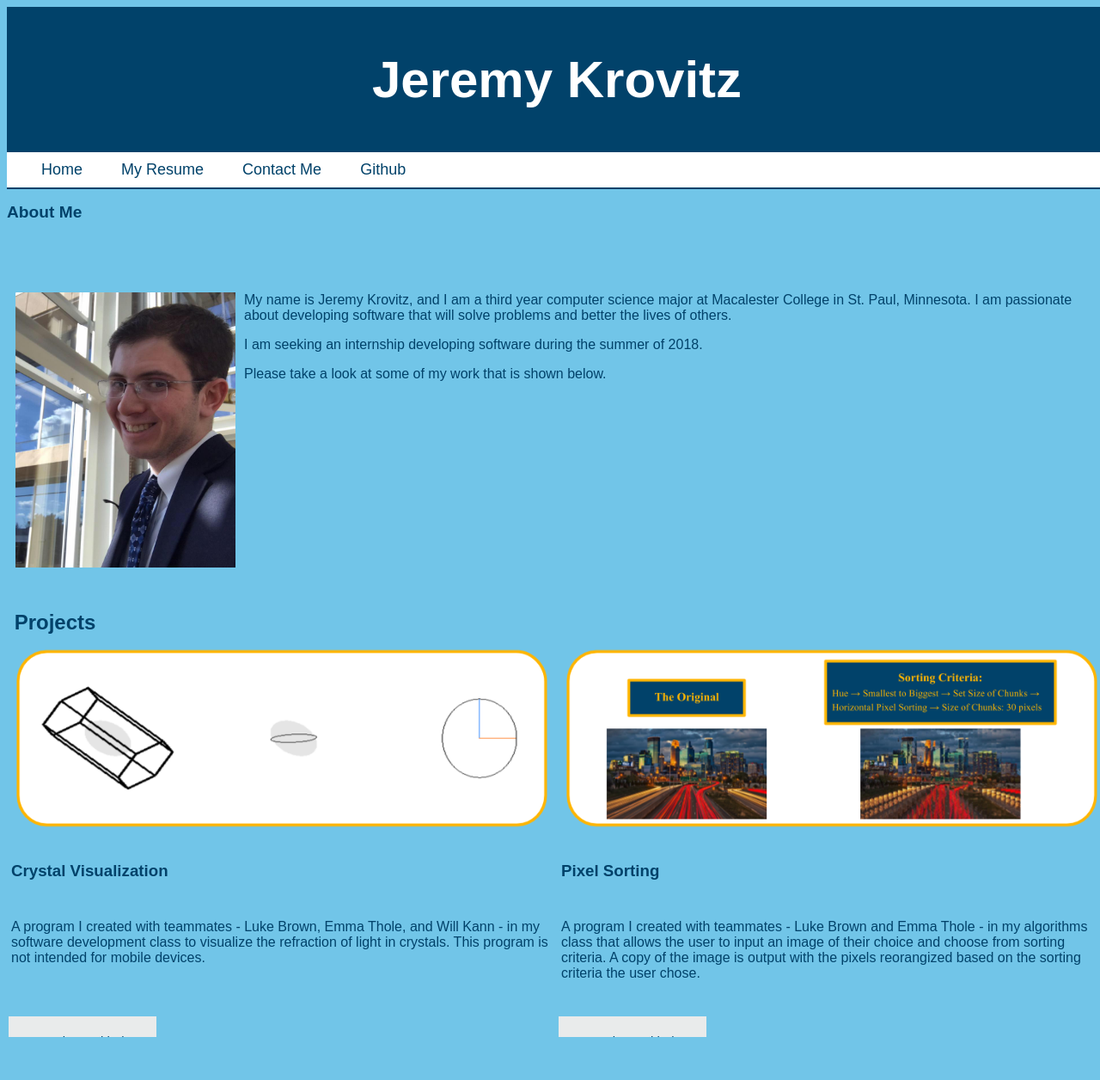
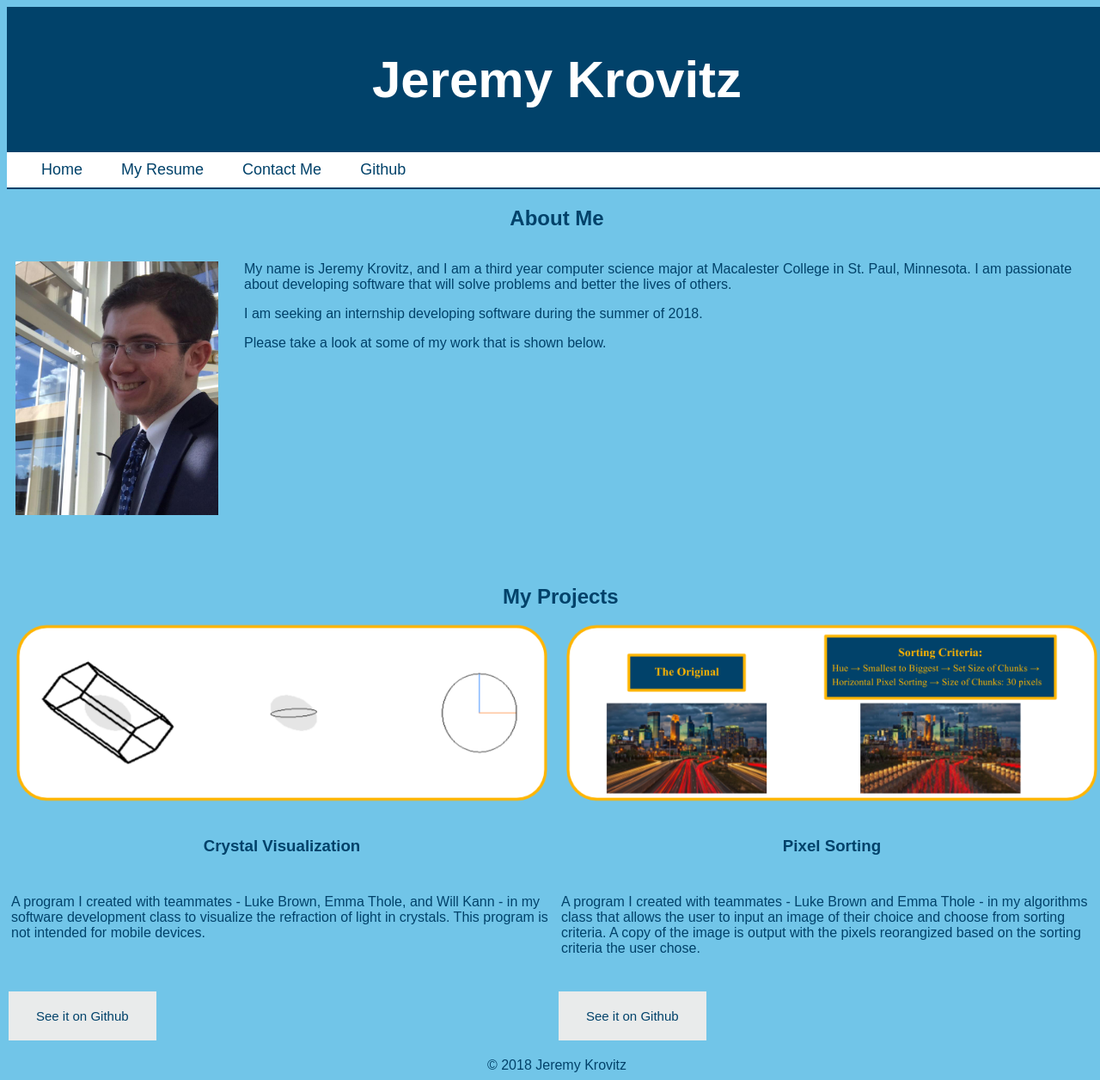
Before and after one commit to jkrovitz/jkrovitz, a PHP site: page / in a window 1280 px wide. Shown: the whole page at 86% size. Before the commit the page ends 1206 px from the top, so only its background shows below. Run offline with PHP 8.4, Linux system fonts and the light colour scheme; some libraries are stand-ins or nearby versions.

Commit message:
Some changes.

```diff
--- a/Style/responsivedesign.css
+++ b/Style/responsivedesign.css
@@ -24,10 +24,11 @@ a:link, a:visited, a:hover {
 
 .aboutMeId{
   display: fixed;
-  float: left;
-  font-size: 80%;
-  margin-bottom: 50px;
-   margin-right: 50px;
+
+  text-align: center;
+/*  font-size: 80%;*/
+/*  margin-bottom: 50px;*/
+/*   margin-right: 50px;*/
 }
 
 .aboutMeImageId{
@@ -40,7 +41,7 @@ a:link, a:visited, a:hover {
 .leftHeadshot{
 /*   display: fixed;*/
   float: left;
-/*   padding: 0 20px 20px 0;*/
+   padding: 0 20px 20px 0;
 
 }
 
@@ -148,6 +149,7 @@ a:link, a:visited, a:hover {
   padding-left: 2px;
   padding-top: 300px;
   margin-bottom: -15px;
+  text-align: center;
 }
 
 
@@ -162,6 +164,7 @@ a:link, a:visited, a:hover {
 .firstColumnSet {
   display: fixed;
   float: left;
+  text-align: center;
   width: 50%;
   padding: 5px;
   height: auto;
@@ -215,7 +218,6 @@ a:link, a:visited, a:hover {
   -webkit-column-count: 2; /* Chrome, Safari, Opera */
   -moz-column-count: 2; /* Firefox */
   column-count: 2;
-
   -webkit-column-gap: 30%; /* Chrome, Safari, Opera */
   -moz-column-gap: 30%; /* Firefox */
   column-gap: 30%;
--- a/index.html
+++ b/index.html
@@ -23,7 +23,7 @@
 
     <div  class="aboutMeId">
       <h2><font color="#01426a">About Me</font></h2>
-    </div><br><br><br><br>
+    </div>
     <!--      <p > <img src="Images/AboutMeImage.jpg" alt="Jeremy Krovitz" width="20%" height="20%" align="left" style="margin:0px 10px 0px 10px">  </p>-->
 
 
@@ -52,7 +52,7 @@
 
     <br><br>
 
-    <div class="projectsClass"><h2><font color="#01426a">&nbsp;Projects</font></h2></div>
+    <div class="projectsClass"><h2><font color="#01426a">&nbsp;My Projects</font></h2></div>
 
 
      <div class="secondRow">
```
